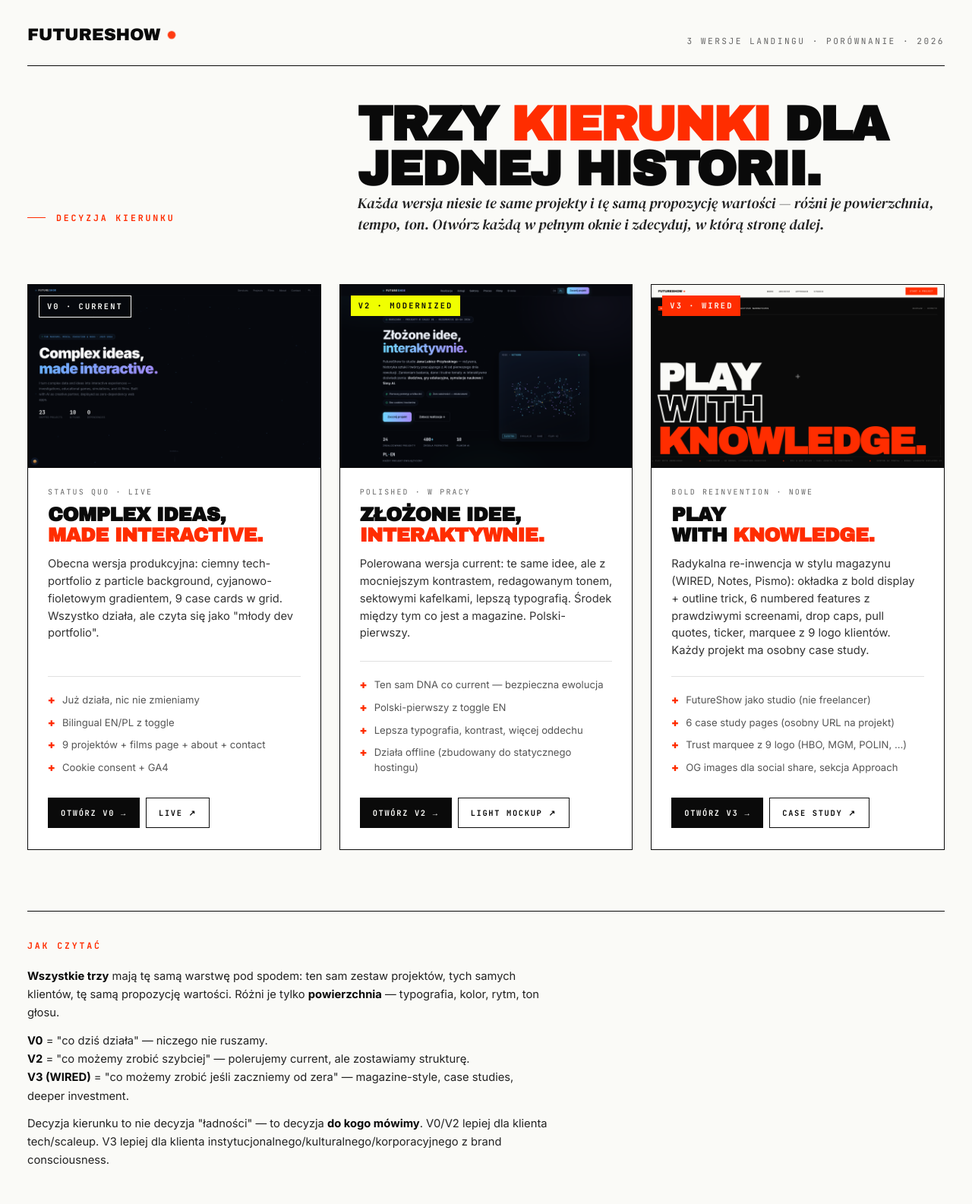
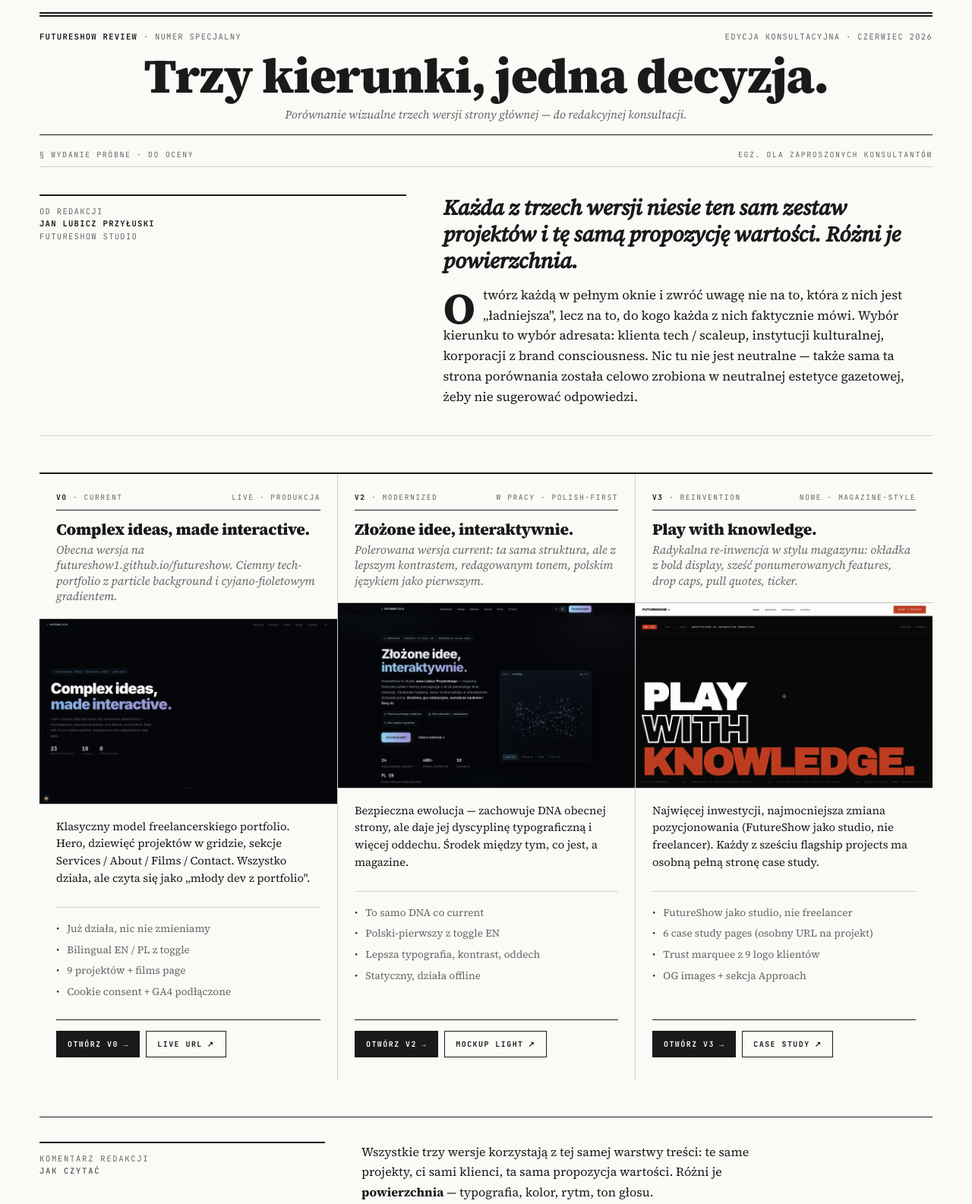
Before and after one commit to futureshow1/futureshow-compare, a plain HTML site: page index.html in a window 1280 px wide. Shown: the part 20-1605 px from the top of the page at 76% size. Drawn offline with Linux system fonts and the light colour scheme.

Commit message:
Redesign picker: neutral newspaper-review aesthetic
Previous picker used V3 (WIRED) styling which biased the comparison —
visitors associated the picker's visual treatment with the V3 option
as the "official" direction.

New picker uses neutral Source Serif 4 newspaper aesthetic: double-line
masthead, editorial byline, drop cap, classified-ad card grid. No red
accent. No Archivo Black. Black ink on cream paper. Like a print review.

This way none of the three options gets visual home-field advantage.

```diff
--- a/index.html
+++ b/index.html
@@ -7,72 +7,214 @@
 <link rel="icon" type="image/svg+xml" href="favicon.svg">
 <link rel="preconnect" href="https://fonts.googleapis.com">
 <link rel="preconnect" href="https://fonts.gstatic.com" crossorigin>
-<link href="https://fonts.googleapis.com/css2?family=Archivo+Black&family=DM+Serif+Display:ital@0;1&family=Inter:wght@300;400;500;600;700;800;900&family=JetBrains+Mono:wght@400;500;700&display=swap" rel="stylesheet">
+<link href="https://fonts.googleapis.com/css2?family=Source+Serif+4:ital,opsz,wght@0,8..60,400;0,8..60,500;0,8..60,600;0,8..60,700;0,8..60,900;1,8..60,400;1,8..60,500&family=JetBrains+Mono:wght@400;500;700&display=swap" rel="stylesheet">
 <style>
 *,*::before,*::after{margin:0;padding:0;box-sizing:border-box}
 :root{
-  --ink:#0a0a0a;--paper:#fafaf7;--paper2:#f0ede5;--red:#ff2d00;--yellow:#f0ff00;
-  --rule:rgba(0,0,0,0.12);--text-mute:#666;
+  --ink:#1a1a1a;
+  --paper:#fafaf7;
+  --paper2:#f1ede4;
+  --grey:#666;
+  --rule:#1a1a1a;
+  --rule-soft:rgba(26,26,26,0.18);
+  --serif:'Source Serif 4','Source Serif Pro',Georgia,'Times New Roman',serif;
+  --mono:'JetBrains Mono',ui-monospace,monospace;
 }
 html{scroll-behavior:smooth}
-body{font-family:'Inter',-apple-system,sans-serif;background:var(--paper);color:var(--ink);line-height:1.6;-webkit-font-smoothing:antialiased;min-height:100vh}
+body{
+  font-family:var(--serif);
+  background:var(--paper);
+  color:var(--ink);
+  line-height:1.55;
+  -webkit-font-smoothing:antialiased;
+  min-height:100vh;
+  font-feature-settings:"liga","onum";
+}
 a{color:inherit;text-decoration:none}
 
-.page{max-width:1480px;margin:0 auto;padding:48px 36px 80px}
+/* page wrapper — newsprint column max width */
+.page{max-width:1240px;margin:0 auto;padding:36px 32px 60px}
 
-.head{display:flex;justify-content:space-between;align-items:flex-end;border-bottom:1px solid var(--ink);padding-bottom:22px;margin-bottom:48px;flex-wrap:wrap;gap:18px}
-.head__brand{font-family:'Archivo Black',Impact,sans-serif;font-size:1.4rem;text-transform:uppercase;letter-spacing:-0.01em;display:flex;align-items:center;gap:10px}
-.head__brand::after{content:'';width:10px;height:10px;background:var(--red);border-radius:50%;animation:pulse 1.6s ease-in-out infinite}
-@keyframes pulse{0%,100%{transform:scale(1);opacity:1}50%{transform:scale(1.4);opacity:0.5}}
-.head__meta{font-family:'JetBrains Mono',monospace;font-size:0.7rem;letter-spacing:0.22em;text-transform:uppercase;color:var(--text-mute)}
+/* MASTHEAD — newspaper header */
+.masthead{
+  border-top:6px double var(--ink);
+  border-bottom:1px solid var(--ink);
+  padding:18px 0 14px;
+  margin-bottom:18px;
+}
+.masthead__top{
+  display:flex;justify-content:space-between;align-items:baseline;
+  font-family:var(--mono);font-size:0.66rem;letter-spacing:0.12em;text-transform:uppercase;color:var(--grey);
+  margin-bottom:14px;
+  flex-wrap:wrap;gap:8px;
+}
+.masthead__top strong{color:var(--ink);font-weight:600}
+.masthead__title{
+  font-family:var(--serif);
+  font-weight:900;
+  font-size:clamp(2.6rem,5vw,4.2rem);
+  line-height:0.95;
+  letter-spacing:-0.015em;
+  text-align:center;
+  font-variation-settings:'opsz' 60;
+  margin-bottom:8px;
+}
+.masthead__sub{
+  text-align:center;
+  font-style:italic;
+  font-size:0.95rem;
+  color:var(--grey);
+  font-variation-settings:'opsz' 12;
+}
 
-.intro{margin-bottom:64px;display:grid;grid-template-columns:1fr 2fr;gap:48px;align-items:end}
-.intro__kicker{font-family:'JetBrains Mono',monospace;font-size:0.72rem;font-weight:700;letter-spacing:0.25em;text-transform:uppercase;color:var(--red);display:flex;align-items:center;gap:14px;margin-bottom:14px}
-.intro__kicker::before{content:'';display:inline-block;width:24px;height:1px;background:currentColor}
-.intro h1{font-family:'Archivo Black',Impact,sans-serif;font-size:clamp(2.4rem,5vw,4.4rem);line-height:0.92;letter-spacing:-0.035em;text-transform:uppercase}
-.intro h1 em{color:var(--red);font-style:normal}
-.intro__deck{font-family:'DM Serif Display',Georgia,serif;font-size:clamp(1.05rem,1.5vw,1.3rem);line-height:1.5;color:#222;font-style:italic}
+.deck-rule{
+  display:flex;justify-content:space-between;align-items:baseline;
+  border-bottom:1px solid var(--rule-soft);
+  padding-bottom:8px;margin-bottom:36px;
+  font-family:var(--mono);font-size:0.62rem;letter-spacing:0.16em;text-transform:uppercase;color:var(--grey);
+}
 
-.grid{display:grid;grid-template-columns:repeat(3,1fr);gap:24px;margin-bottom:80px}
-@media(max-width:1080px){.grid{grid-template-columns:1fr;gap:36px}.intro{grid-template-columns:1fr;gap:18px}}
+/* LEAD section — like an editorial intro */
+.lead{
+  display:grid;grid-template-columns:1.5fr 2fr;gap:48px;
+  margin-bottom:48px;border-bottom:1px solid var(--rule-soft);padding-bottom:36px;
+}
+.lead__byline{
+  font-family:var(--mono);font-size:0.66rem;letter-spacing:0.12em;text-transform:uppercase;color:var(--grey);
+  border-top:2px solid var(--ink);padding-top:12px;
+  align-self:start;
+}
+.lead__byline strong{color:var(--ink);font-weight:600}
+.lead__body{}
+.lead__body h2{
+  font-family:var(--serif);font-weight:700;font-style:italic;
+  font-size:clamp(1.4rem,2.2vw,1.85rem);
+  line-height:1.25;letter-spacing:-0.01em;
+  margin-bottom:14px;
+  font-variation-settings:'opsz' 36;
+}
+.lead__body p{
+  font-size:1.05rem;line-height:1.6;color:var(--ink);
+}
+.lead__body p::first-letter{
+  font-weight:700;font-size:3.4em;float:left;line-height:0.85;
+  margin:6px 10px -4px 0;font-variation-settings:'opsz' 60;
+}
 
-.card{background:#fff;border:1px solid var(--ink);border-radius:0;overflow:hidden;display:flex;flex-direction:column;transition:transform .3s cubic-bezier(.16,1,.3,1),box-shadow .3s}
-.card:hover{transform:translateY(-4px);box-shadow:0 16px 48px rgba(0,0,0,.12)}
-.card__preview{aspect-ratio:16/10;background:#0a0a0a;position:relative;overflow:hidden;border-bottom:1px solid var(--ink)}
-.card__preview img{width:100%;height:100%;object-fit:cover;object-position:top center;display:block;transition:transform 1.2s cubic-bezier(.16,1,.3,1)}
-.card:hover .card__preview img{transform:scale(1.02)}
-.card__num{position:absolute;top:14px;left:14px;font-family:'JetBrains Mono',monospace;font-size:0.65rem;font-weight:700;letter-spacing:0.2em;text-transform:uppercase;background:var(--red);color:var(--paper);padding:5px 10px;z-index:2}
-.card__num.outline{background:transparent;color:var(--paper);border:1px solid var(--paper)}
-.card__num.yellow{background:var(--yellow);color:var(--ink)}
+@media(max-width:760px){
+  .lead{grid-template-columns:1fr;gap:18px}
+  .lead__byline{border-top:none;padding-top:0;font-size:0.6rem}
+}
 
-.card__body{padding:24px 26px 28px;display:flex;flex-direction:column;flex:1}
-.card__label{font-family:'JetBrains Mono',monospace;font-size:0.62rem;letter-spacing:0.22em;text-transform:uppercase;color:var(--text-mute);margin-bottom:10px}
-.card__title{font-family:'Archivo Black',Impact,sans-serif;font-size:1.6rem;line-height:1.05;letter-spacing:-0.025em;text-transform:uppercase;margin-bottom:12px}
-.card__title em{color:var(--red);font-style:normal}
-.card__desc{font-size:0.92rem;line-height:1.55;color:#333;margin-bottom:22px;flex:1}
-.card__pros{margin:0 0 24px;padding:0;list-style:none;border-top:1px solid var(--rule);padding-top:16px}
-.card__pros li{font-size:0.82rem;line-height:1.5;color:#555;padding:5px 0;display:flex;gap:10px;align-items:flex-start}
-.card__pros li::before{content:'+';color:var(--red);font-weight:700;flex-shrink:0;font-family:'Archivo Black',sans-serif;font-size:0.85rem;line-height:1.4}
-.card__cta-row{display:flex;gap:8px;flex-wrap:wrap}
-.btn{font-family:'JetBrains Mono',monospace;font-size:0.65rem;font-weight:700;letter-spacing:0.16em;text-transform:uppercase;padding:11px 16px;display:inline-flex;align-items:center;gap:8px;transition:all .2s;border:1px solid var(--ink);text-align:center;justify-content:center}
+/* CARDS — like classified ads / review boxes */
+.grid{
+  display:grid;grid-template-columns:repeat(3,1fr);gap:0;
+  border-top:2px solid var(--ink);
+}
+.grid > .card:not(:first-child){border-left:1px solid var(--rule-soft)}
+@media(max-width:980px){
+  .grid{grid-template-columns:1fr;border-top:1px solid var(--ink)}
+  .grid > .card:not(:first-child){border-left:none;border-top:1px solid var(--rule-soft)}
+}
+
+.card{
+  padding:24px 22px 30px;
+  display:flex;flex-direction:column;
+  background:transparent;
+}
+
+.card__meta{
+  display:flex;justify-content:space-between;align-items:baseline;
+  font-family:var(--mono);font-size:0.6rem;letter-spacing:0.16em;text-transform:uppercase;color:var(--grey);
+  border-bottom:1px solid var(--ink);padding-bottom:8px;margin-bottom:14px;
+}
+.card__num{font-weight:700;color:var(--ink)}
+
+.card__hed{
+  font-family:var(--serif);font-weight:900;
+  font-size:clamp(1.3rem,1.6vw,1.55rem);
+  line-height:1.05;letter-spacing:-0.012em;
+  margin-bottom:6px;
+  font-variation-settings:'opsz' 36;
+}
+.card__dek{
+  font-family:var(--serif);font-style:italic;font-weight:400;
+  font-size:0.95rem;line-height:1.35;color:var(--grey);
+  margin-bottom:18px;
+  font-variation-settings:'opsz' 12;
+}
+
+.card__preview{
+  margin:0 -22px 18px;
+  border-top:1px solid var(--rule-soft);
+  border-bottom:1px solid var(--rule-soft);
+  background:#e7e4dc;
+  overflow:hidden;
+  aspect-ratio:16/10;
+}
+.card__preview img{
+  width:100%;height:100%;object-fit:cover;object-position:top center;
+  display:block;
+  filter:grayscale(0.4) contrast(1.02);
+  transition:filter .4s,transform 1s cubic-bezier(.16,1,.3,1);
+}
+.card:hover .card__preview img{filter:grayscale(0);transform:scale(1.015)}
+
+.card__body{font-size:0.92rem;line-height:1.55;color:var(--ink);margin-bottom:18px}
+.card__body p{margin-bottom:8px}
+
+.card__list{
+  list-style:none;margin:0 0 22px;padding:14px 0 0;
+  border-top:1px solid var(--rule-soft);
+  font-size:0.85rem;line-height:1.45;color:var(--grey);
+}
+.card__list li{padding:4px 0;display:flex;gap:10px}
+.card__list li::before{content:'·';color:var(--ink);font-weight:700;flex-shrink:0}
+
+.card__actions{
+  display:flex;gap:8px;flex-wrap:wrap;
+  margin-top:auto;border-top:1px solid var(--ink);padding-top:14px;
+}
+.btn{
+  font-family:var(--mono);font-size:0.62rem;font-weight:700;
+  letter-spacing:0.15em;text-transform:uppercase;
+  padding:9px 14px;border:1px solid var(--ink);
+  display:inline-flex;align-items:center;gap:6px;
+  transition:all .15s;
+  background:transparent;color:var(--ink);
+}
+.btn:hover{background:var(--ink);color:var(--paper)}
 .btn--primary{background:var(--ink);color:var(--paper)}
-.btn--primary:hover{background:var(--red);border-color:var(--red)}
-.btn--outline{background:transparent;color:var(--ink)}
-.btn--outline:hover{background:var(--ink);color:var(--paper)}
-.btn::after{content:'→';transition:transform .2s}
-.btn:hover::after{transform:translateX(3px)}
-.btn--external::after{content:'↗'}
+.btn--primary:hover{background:var(--paper);color:var(--ink)}
+.btn::after{content:'→'}
+.btn--ext::after{content:'↗'}
 
-.notes{border-top:1px solid var(--ink);padding-top:36px}
-.notes h2{font-family:'JetBrains Mono',monospace;font-size:0.72rem;font-weight:700;letter-spacing:0.25em;text-transform:uppercase;color:var(--red);margin-bottom:18px}
-.notes p{font-size:0.92rem;line-height:1.65;color:#222;max-width:74ch;margin-bottom:12px}
-.notes p strong{color:var(--ink)}
+/* NOTES / editorial */
+.notes{
+  margin-top:48px;border-top:1px solid var(--ink);padding-top:32px;
+  display:grid;grid-template-columns:1fr 2fr;gap:48px;
+}
+@media(max-width:760px){.notes{grid-template-columns:1fr;gap:18px}}
+.notes__label{
+  font-family:var(--mono);font-size:0.66rem;letter-spacing:0.16em;text-transform:uppercase;color:var(--grey);
+  border-top:2px solid var(--ink);padding-top:12px;align-self:start;
+}
+.notes__body p{font-size:1rem;line-height:1.65;color:var(--ink);margin-bottom:12px;max-width:65ch}
+.notes__body strong{font-weight:700}
+
+.foot{
+  margin-top:48px;padding-top:18px;
+  border-top:1px solid var(--rule-soft);
+  display:flex;justify-content:space-between;align-items:baseline;
+  font-family:var(--mono);font-size:0.62rem;letter-spacing:0.14em;text-transform:uppercase;color:var(--grey);
+  flex-wrap:wrap;gap:8px;
+}
 
 @media(max-width:600px){
-  .page{padding:28px 18px 60px}
-  .head{flex-direction:column;align-items:flex-start;gap:8px}
-  .card__cta-row{flex-direction:column}
-  .btn{width:100%}
+  .page{padding:24px 18px 40px}
+  .card__actions{flex-direction:column}
+  .btn{width:100%;justify-content:center}
+  .masthead{border-top-width:4px;padding-top:14px}
 }
 </style>
 </head>
@@ -80,18 +222,29 @@ a{color:inherit;text-decoration:none}
 
 <div class="page">
 
-  <header class="head">
-    <div class="head__brand">FutureShow</div>
-    <div class="head__meta">3 wersje landingu · porównanie · 2026</div>
+  <header class="masthead">
+    <div class="masthead__top">
+      <div><strong>FutureShow Review</strong> · Numer specjalny</div>
+      <div>Edycja konsultacyjna · Czerwiec 2026</div>
+    </div>
+    <h1 class="masthead__title">Trzy kierunki, jedna decyzja.</h1>
+    <p class="masthead__sub">Porównanie wizualne trzech wersji strony głównej — do redakcyjnej konsultacji.</p>
   </header>
 
-  <section class="intro">
-    <div>
-      <div class="intro__kicker">Decyzja kierunku</div>
+  <div class="deck-rule">
+    <div>§ Wydanie próbne · do oceny</div>
+    <div>Egz. dla zaproszonych konsultantów</div>
   </div>
-    <div>
-      <h1>Trzy <em>kierunki</em> dla jednej historii.</h1>
-      <p class="intro__deck">Każda wersja niesie te same projekty i tę samą propozycję wartości — różni je <em>powierzchnia, tempo, ton</em>. Otwórz każdą w pełnym oknie i zdecyduj, w którą stronę dalej.</p>
+
+  <section class="lead">
+    <div class="lead__byline">
+      Od redakcji<br>
+      <strong>Jan Lubicz Przyłuski</strong><br>
+      FutureShow Studio
+    </div>
+    <div class="lead__body">
+      <h2>Każda z trzech wersji niesie ten sam zestaw projektów i tę samą propozycję wartości. Różni je powierzchnia.</h2>
+      <p>Otwórz każdą w pełnym oknie i zwróć uwagę nie na to, która z nich jest „ładniejsza", lecz na to, do kogo każda z nich faktycznie mówi. Wybór kierunku to wybór adresata: klienta tech / scaleup, instytucji kulturalnej, korporacji z brand consciousness. Nic tu nie jest neutralne — także sama ta strona porównania została celowo zrobiona w neutralnej estetyce gazetowej, żeby nie sugerować odpowiedzi.</p>
     </div>
   </section>
 
@@ -99,83 +252,102 @@ a{color:inherit;text-decoration:none}
 
     <!-- V0 — CURRENT -->
     <article class="card">
-      <div class="card__preview">
-        <span class="card__num outline">V0 · CURRENT</span>
-        <img src="screens/landing-v0.png" alt="V0 — current production version">
+      <div class="card__meta">
+        <span><span class="card__num">V0</span> · Current</span>
+        <span>Live · Produkcja</span>
       </div>
+      <h3 class="card__hed">Complex ideas, made interactive.</h3>
+      <p class="card__dek">Obecna wersja na futureshow1.github.io/futureshow. Ciemny tech-portfolio z particle background i cyjano-fioletowym gradientem.</p>
+      <a href="v0-current.html" target="_blank" class="card__preview">
+        <img src="screens/landing-v0.png" alt="V0 current production version">
+      </a>
       <div class="card__body">
-        <div class="card__label">Status quo · live</div>
-        <h3 class="card__title">Complex ideas,<br><em>made interactive.</em></h3>
-        <p class="card__desc">Obecna wersja produkcyjna: ciemny tech-portfolio z particle background, cyjanowo-fioletowym gradientem, 9 case cards w grid. Wszystko działa, ale czyta się jako "młody dev portfolio".</p>
-        <ul class="card__pros">
+        <p>Klasyczny model freelancerskiego portfolio. Hero, dziewięć projektów w gridzie, sekcje Services / About / Films / Contact. Wszystko działa, ale czyta się jako „młody dev z portfolio".</p>
+      </div>
+      <ul class="card__list">
         <li>Już działa, nic nie zmieniamy</li>
-          <li>Bilingual EN/PL z toggle</li>
-          <li>9 projektów + films page + about + contact</li>
-          <li>Cookie consent + GA4</li>
+        <li>Bilingual EN / PL z toggle</li>
+        <li>9 projektów + films page</li>
+        <li>Cookie consent + GA4 podłączone</li>
       </ul>
-        <div class="card__cta-row">
+      <div class="card__actions">
         <a href="v0-current.html" target="_blank" class="btn btn--primary">Otwórz V0</a>
-          <a href="https://futureshow1.github.io/futureshow/" target="_blank" class="btn btn--outline btn--external">Live</a>
-        </div>
+        <a href="https://futureshow1.github.io/futureshow/" target="_blank" class="btn btn--ext">Live URL</a>
       </div>
     </article>
 
     <!-- V2 — MODERNIZED -->
     <article class="card">
-      <div class="card__preview">
-        <span class="card__num yellow">V2 · MODERNIZED</span>
-        <img src="screens/landing-v2.png" alt="V2 — modernized version (futureshow-v2)">
+      <div class="card__meta">
+        <span><span class="card__num">V2</span> · Modernized</span>
+        <span>W pracy · Polish-first</span>
       </div>
+      <h3 class="card__hed">Złożone idee, interaktywnie.</h3>
+      <p class="card__dek">Polerowana wersja current: ta sama struktura, ale z lepszym kontrastem, redagowanym tonem, polskim językiem jako pierwszym.</p>
+      <a href="v2/index.html" target="_blank" class="card__preview">
+        <img src="screens/landing-v2.png" alt="V2 modernized version">
+      </a>
       <div class="card__body">
-        <div class="card__label">Polished · w pracy</div>
-        <h3 class="card__title">Złożone idee,<br><em>interaktywnie.</em></h3>
-        <p class="card__desc">Polerowana wersja current: te same idee, ale z mocniejszym kontrastem, redagowanym tonem, sektowymi kafelkami, lepszą typografią. Środek między tym co jest a magazine. Polski-pierwszy.</p>
-        <ul class="card__pros">
-          <li>Ten sam DNA co current — bezpieczna ewolucja</li>
+        <p>Bezpieczna ewolucja — zachowuje DNA obecnej strony, ale daje jej dyscyplinę typograficzną i więcej oddechu. Środek między tym, co jest, a magazine.</p>
+      </div>
+      <ul class="card__list">
+        <li>To samo DNA co current</li>
         <li>Polski-pierwszy z toggle EN</li>
-          <li>Lepsza typografia, kontrast, więcej oddechu</li>
-          <li>Działa offline (zbudowany do statycznego hostingu)</li>
+        <li>Lepsza typografia, kontrast, oddech</li>
+        <li>Statyczny, działa offline</li>
       </ul>
-        <div class="card__cta-row">
+      <div class="card__actions">
         <a href="v2/index.html" target="_blank" class="btn btn--primary">Otwórz V2</a>
-          <a href="v2/mockup-light.html" target="_blank" class="btn btn--outline btn--external">Light mockup</a>
-        </div>
+        <a href="v2/mockup-light.html" target="_blank" class="btn btn--ext">Mockup light</a>
       </div>
     </article>
 
-    <!-- V_WIRED — MAGAZINE -->
+    <!-- V3 — WIRED -->
     <article class="card">
-      <div class="card__preview">
-        <span class="card__num">V3 · WIRED</span>
-        <img src="screens/landing-v_wired.png" alt="V_WIRED — magazine cover style">
+      <div class="card__meta">
+        <span><span class="card__num">V3</span> · Reinvention</span>
+        <span>Nowe · Magazine-style</span>
       </div>
+      <h3 class="card__hed">Play with knowledge.</h3>
+      <p class="card__dek">Radykalna re-inwencja w stylu magazynu: okładka z bold display, sześć ponumerowanych features, drop caps, pull quotes, ticker.</p>
+      <a href="v1-wired.html" target="_blank" class="card__preview">
+        <img src="screens/landing-v_wired.png" alt="V3 WIRED magazine style">
+      </a>
       <div class="card__body">
-        <div class="card__label">Bold reinvention · nowe</div>
-        <h3 class="card__title">Play <br>with <em>knowledge.</em></h3>
-        <p class="card__desc">Radykalna re-inwencja w stylu magazynu (WIRED, Notes, Pismo): okładka z bold display + outline trick, 6 numbered features z prawdziwymi screenami, drop caps, pull quotes, ticker, marquee z 9 logo klientów. Każdy projekt ma osobny case study.</p>
-        <ul class="card__pros">
-          <li>FutureShow jako studio (nie freelancer)</li>
+        <p>Najwięcej inwestycji, najmocniejsza zmiana pozycjonowania (FutureShow jako studio, nie freelancer). Każdy z sześciu flagship projects ma osobną pełną stronę case study.</p>
+      </div>
+      <ul class="card__list">
+        <li>FutureShow jako studio, nie freelancer</li>
         <li>6 case study pages (osobny URL na projekt)</li>
-          <li>Trust marquee z 9 logo (HBO, MGM, POLIN, …)</li>
-          <li>OG images dla social share, sekcja Approach</li>
+        <li>Trust marquee z 9 logo klientów</li>
+        <li>OG images + sekcja Approach</li>
       </ul>
-        <div class="card__cta-row">
+      <div class="card__actions">
         <a href="v1-wired.html" target="_blank" class="btn btn--primary">Otwórz V3</a>
-          <a href="projects/cardiosim.html" target="_blank" class="btn btn--outline btn--external">Case study</a>
-        </div>
+        <a href="projects/cardiosim.html" target="_blank" class="btn btn--ext">Case study</a>
       </div>
     </article>
 
   </div>
 
   <section class="notes">
-    <h2>Jak czytać</h2>
-    <p><strong>Wszystkie trzy</strong> mają tę samą warstwę pod spodem: ten sam zestaw projektów, tych samych klientów, tę samą propozycję wartości. Różni je tylko <strong>powierzchnia</strong> — typografia, kolor, rytm, ton głosu.</p>
-    <p><strong>V0</strong> = "co dziś działa" — niczego nie ruszamy.<br>
-    <strong>V2</strong> = "co możemy zrobić szybciej" — polerujemy current, ale zostawiamy strukturę.<br>
-    <strong>V3 (WIRED)</strong> = "co możemy zrobić jeśli zaczniemy od zera" — magazine-style, case studies, deeper investment.</p>
-    <p>Decyzja kierunku to nie decyzja "ładności" — to decyzja <strong>do kogo mówimy</strong>. V0/V2 lepiej dla klienta tech/scaleup. V3 lepiej dla klienta instytucjonalnego/kulturalnego/korporacyjnego z brand consciousness.</p>
+    <div class="notes__label">
+      Komentarz redakcji<br>
+      <strong>Jak czytać</strong>
+    </div>
+    <div class="notes__body">
+      <p>Wszystkie trzy wersje korzystają z tej samej warstwy treści: te same projekty, ci sami klienci, ta sama propozycja wartości. Różni je <strong>powierzchnia</strong> — typografia, kolor, rytm, ton głosu.</p>
+      <p><strong>V0</strong> to status quo: nic nie ruszamy, żyjemy z tym co jest.<br>
+      <strong>V2</strong> to bezpieczna ewolucja: ten sam pomysł, dorobiona dyscyplina.<br>
+      <strong>V3</strong> to inwestycja w nową tożsamość: studio z punktem widzenia, gotowe do rozmowy z poważnym klientem.</p>
+      <p>Decyzja kierunku to nie decyzja „ładności", lecz <strong>do kogo mówimy</strong>. V0 / V2 lepiej obsługują klienta tech / scaleup. V3 lepiej dla klienta instytucjonalnego, kulturalnego, korporacyjnego z brand consciousness.</p>
+    </div>
   </section>
+
+  <footer class="foot">
+    <div>© FutureShow Studio · 2026 · Wszelkie prawa zastrzeżone</div>
+    <div><a href="mailto:futureshow@proton.me">futureshow@proton.me</a></div>
+  </footer>
 
 </div>
 
```
Lines whose indentation alone changed are shown as unchanged.
